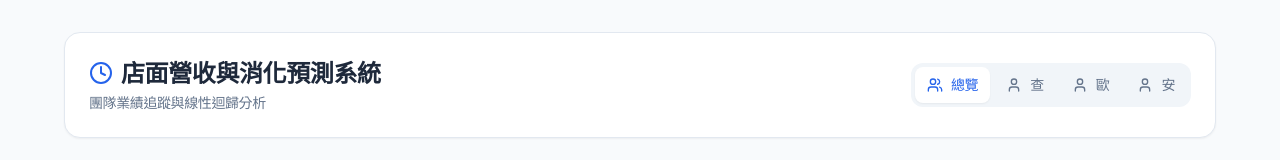
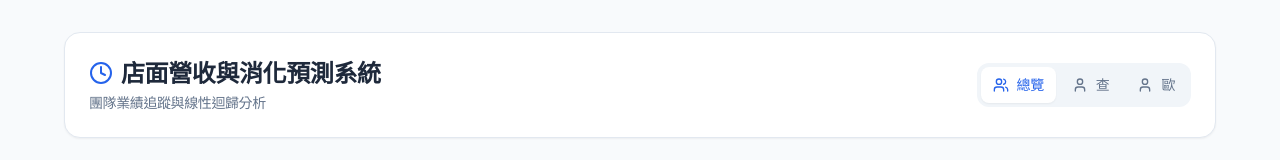
Before and after one commit to lue8e8-eng/ST-BJ4-OPS, a React (Vite) app: page / in a window 1280 px wide. Shown: the top 160 px of the page. Built offline with nearby package versions, Linux system fonts and the light colour scheme.

Commit message:
Update App.jsx

```diff
--- a/App.jsx
+++ b/App.jsx
@@ -656,9 +656,6 @@ const App = () => {
               <button onClick={() => setViewMode('歐')} className={`px-3 py-2 rounded-lg text-sm font-medium flex items-center gap-2 transition-all ${viewMode === '歐' ? 'bg-white text-blue-600 shadow-sm' : 'text-slate-500 hover:text-slate-700'}`}>
                 <User size={16} /> 歐
               </button>
-              <button onClick={() => setViewMode('安')} className={`px-3 py-2 rounded-lg text-sm font-medium flex items-center gap-2 transition-all ${viewMode === '安' ? 'bg-white text-blue-600 shadow-sm' : 'text-slate-500 hover:text-slate-700'}`}>
-                <User size={16} /> 安
-              </button>
             </div>
           </div>
 
@@ -794,7 +791,6 @@ const App = () => {
                          >
                            <option value="查">查</option>
                            <option value="歐">歐</option>
-                           <option value="安">安</option>
                          </select>
                       </div>
                       <div className="lg:col-span-1">
```
